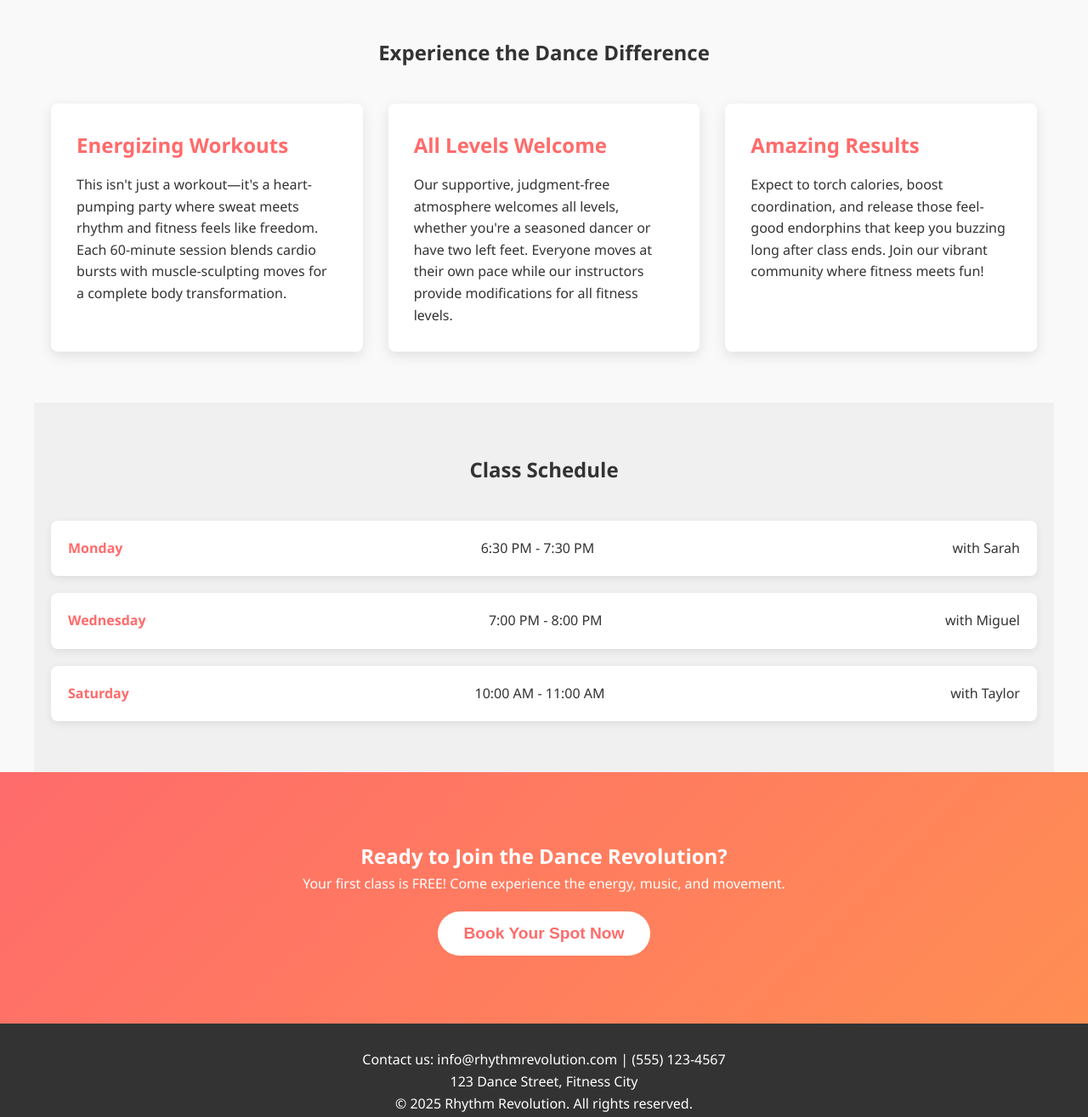
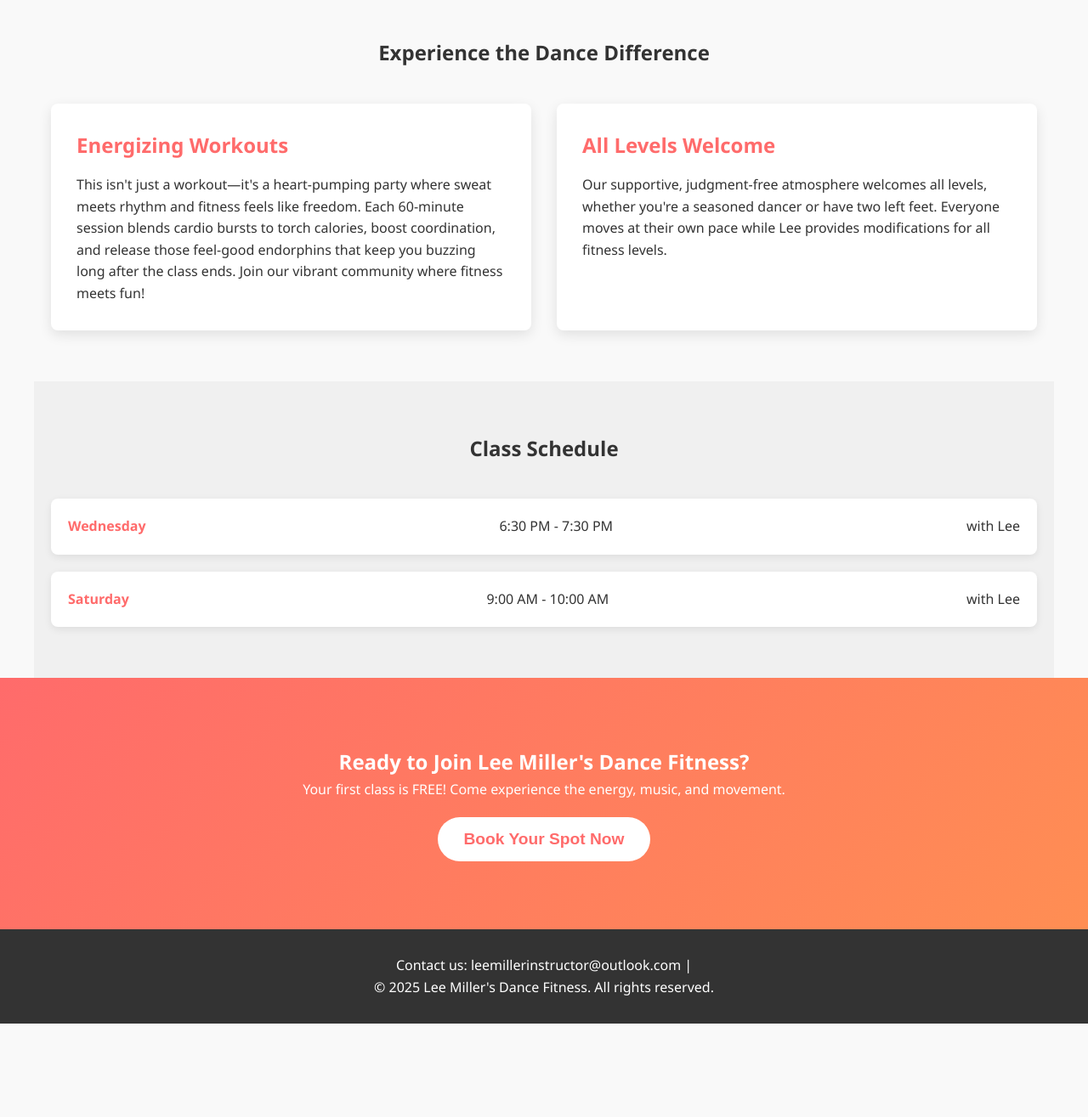
Before and after one commit to leemillerinstructor/leemillerinstructor, a plain HTML site: page index.html in a window 1280 px wide. Shown: the part 300-1615 px from the top of the page at 85% size. After the commit the page ends 1505 px from the top, so only its background shows below. Drawn offline with Linux system fonts and the light colour scheme.

Commit message:
Update index.html

```diff
--- a/index.html
+++ b/index.html
@@ -3,7 +3,7 @@
 <head>
     <meta charset="UTF-8">
     <meta name="viewport" content="width=device-width, initial-scale=1.0">
-    <title>Dance Fitness Class</title>
+    <title>Lee Miller's Dance Fitness</title>
     <style>
         * {
             margin: 0;
@@ -152,7 +152,7 @@
 </head>
 <body>
     <header>
-        <h1>Rhythm Revolution</h1>
+        <h1>Lee Miller's Dance Fitness</h1>
         <p>Get ready to shake off stress and ignite your energy in our high-octane dance fitness sessions!</p>
     </header>
 
@@ -161,15 +161,11 @@
         <div class="container">
             <div class="card">
                 <h3>Energizing Workouts</h3>
-                <p>This isn't just a workout—it's a heart-pumping party where sweat meets rhythm and fitness feels like freedom. Each 60-minute session blends cardio bursts with muscle-sculpting moves for a complete body transformation.</p>
+                <p>This isn't just a workout—it's a heart-pumping party where sweat meets rhythm and fitness feels like freedom. Each 60-minute session blends cardio bursts to torch calories, boost coordination, and release those feel-good endorphins that keep you buzzing long after the class ends. Join our vibrant community where fitness meets fun!</p>
             </div>
             <div class="card">
                 <h3>All Levels Welcome</h3>
-                <p>Our supportive, judgment-free atmosphere welcomes all levels, whether you're a seasoned dancer or have two left feet. Everyone moves at their own pace while our instructors provide modifications for all fitness levels.</p>
-            </div>
-            <div class="card">
-                <h3>Amazing Results</h3>
-                <p>Expect to torch calories, boost coordination, and release those feel-good endorphins that keep you buzzing long after class ends. Join our vibrant community where fitness meets fun!</p>
+                <p>Our supportive, judgment-free atmosphere welcomes all levels, whether you're a seasoned dancer or have two left feet. Everyone moves at their own pace while Lee provides modifications for all fitness levels.</p>
             </div>
         </div>
     </section>
@@ -178,33 +174,28 @@
         <h2 style="text-align: center; margin-bottom: 40px;">Class Schedule</h2>
         <div class="schedule">
             <div class="schedule-item">
-                <span class="day">Monday</span>
+                <span class="day">Wednesday</span>
                 <span class="time">6:30 PM - 7:30 PM</span>
-                <span class="instructor">with Sarah</span>
-            </div>
-            <div class="schedule-item">
-                <span class="day">Wednesday</span>
-                <span class="time">7:00 PM - 8:00 PM</span>
-                <span class="instructor">with Miguel</span>
+                <span class="instructor">with Lee</span>
             </div>
             <div class="schedule-item">
                 <span class="day">Saturday</span>
-                <span class="time">10:00 AM - 11:00 AM</span>
-                <span class="instructor">with Taylor</span>
+                <span class="time">9:00 AM - 10:00 AM</span>
+                <span class="instructor">with Lee</span>
             </div>
         </div>
     </section>
 
     <div class="cta">
-        <h2>Ready to Join the Dance Revolution?</h2>
+        <h2>Ready to Join Lee Miller's Dance Fitness?</h2>
         <p>Your first class is FREE! Come experience the energy, music, and movement.</p>
         <button>Book Your Spot Now</button>
     </div>
 
     <footer>
-        <p>Contact us: info@rhythmrevolution.com | (555) 123-4567</p>
-        <p>123 Dance Street, Fitness City</p>
-        <p>&copy; 2025 Rhythm Revolution. All rights reserved.</p>
+        <p>Contact us: leemillerinstructor@outlook.com | </p>
+        <p></p>
+        <p>&copy; 2025 Lee Miller's Dance Fitness. All rights reserved.</p>
     </footer>
 </body>
 </html>
```
